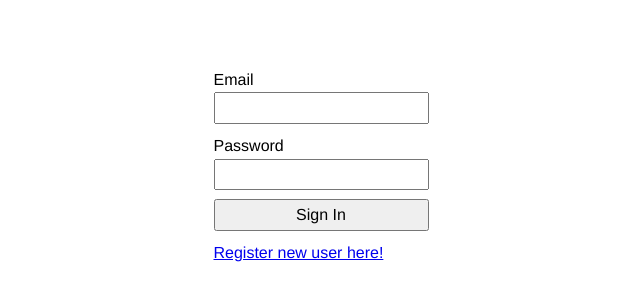
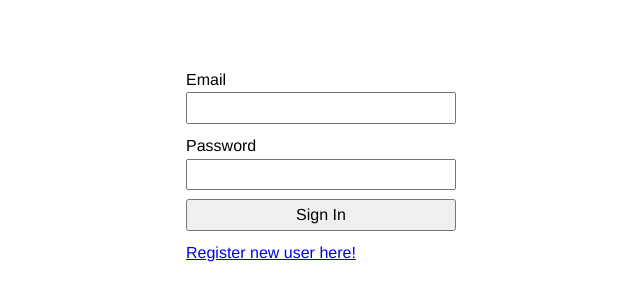
Before and after one commit to Flyingfool95/react-firebase-template, a React (Vite) app: page /login in a window 1280 px wide. Shown: the part 234-534 px from the top of the page, without its empty margins (319-959 px from the left). Built offline with nearby package versions, Linux system fonts and the light colour scheme; no server answers.

Commit message:
styling default styling for register and login form + page

```diff
--- a/src/styling/global.css
+++ b/src/styling/global.css
@@ -56,7 +56,8 @@ form {
     display: flex;
     flex-direction: column;
     gap: var(--size-4);
-    max-width: var(--size-20);
+    width: 100%;
+    max-width: var(--size-17);
     margin: auto;
 
     label {
```
